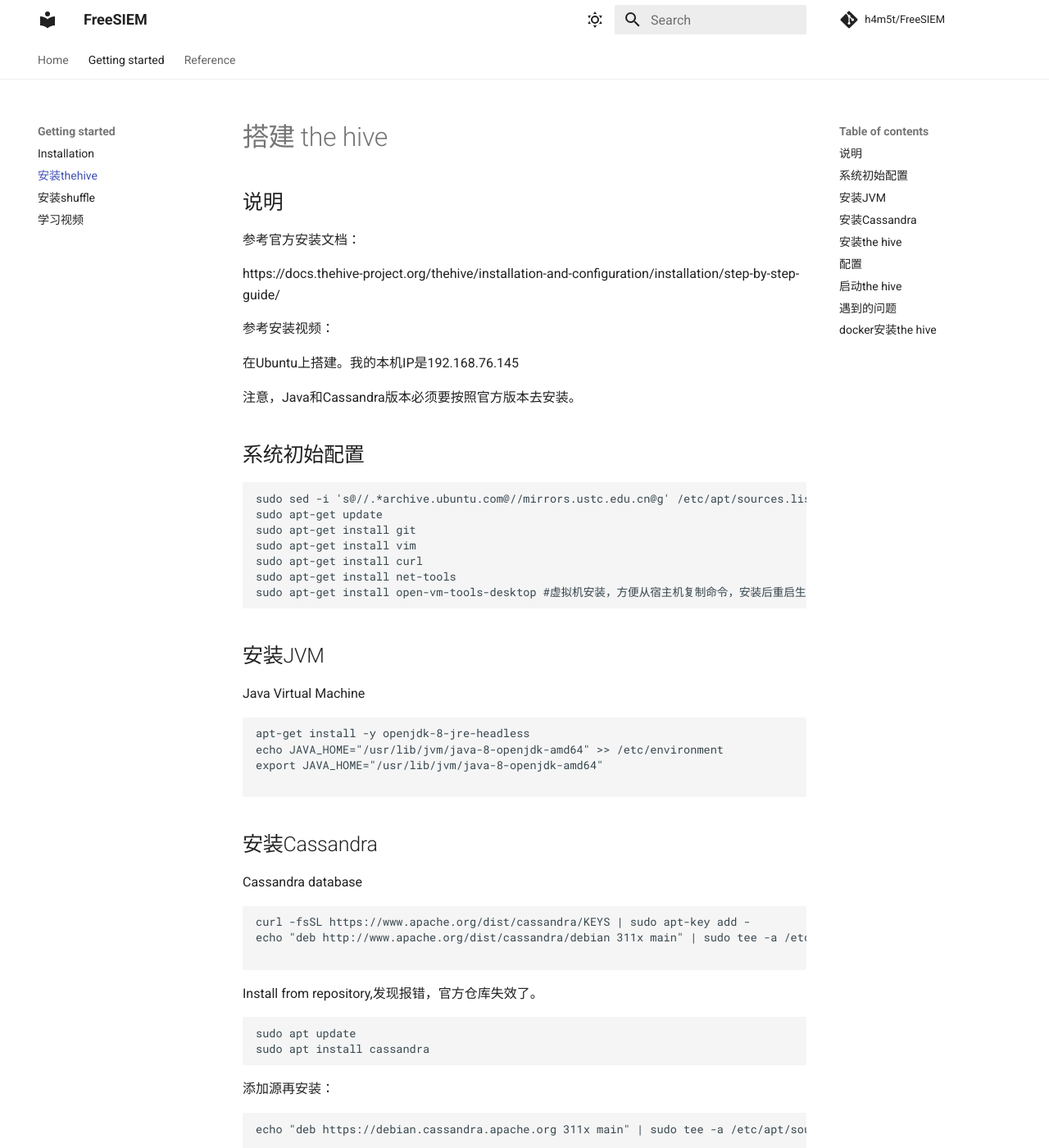
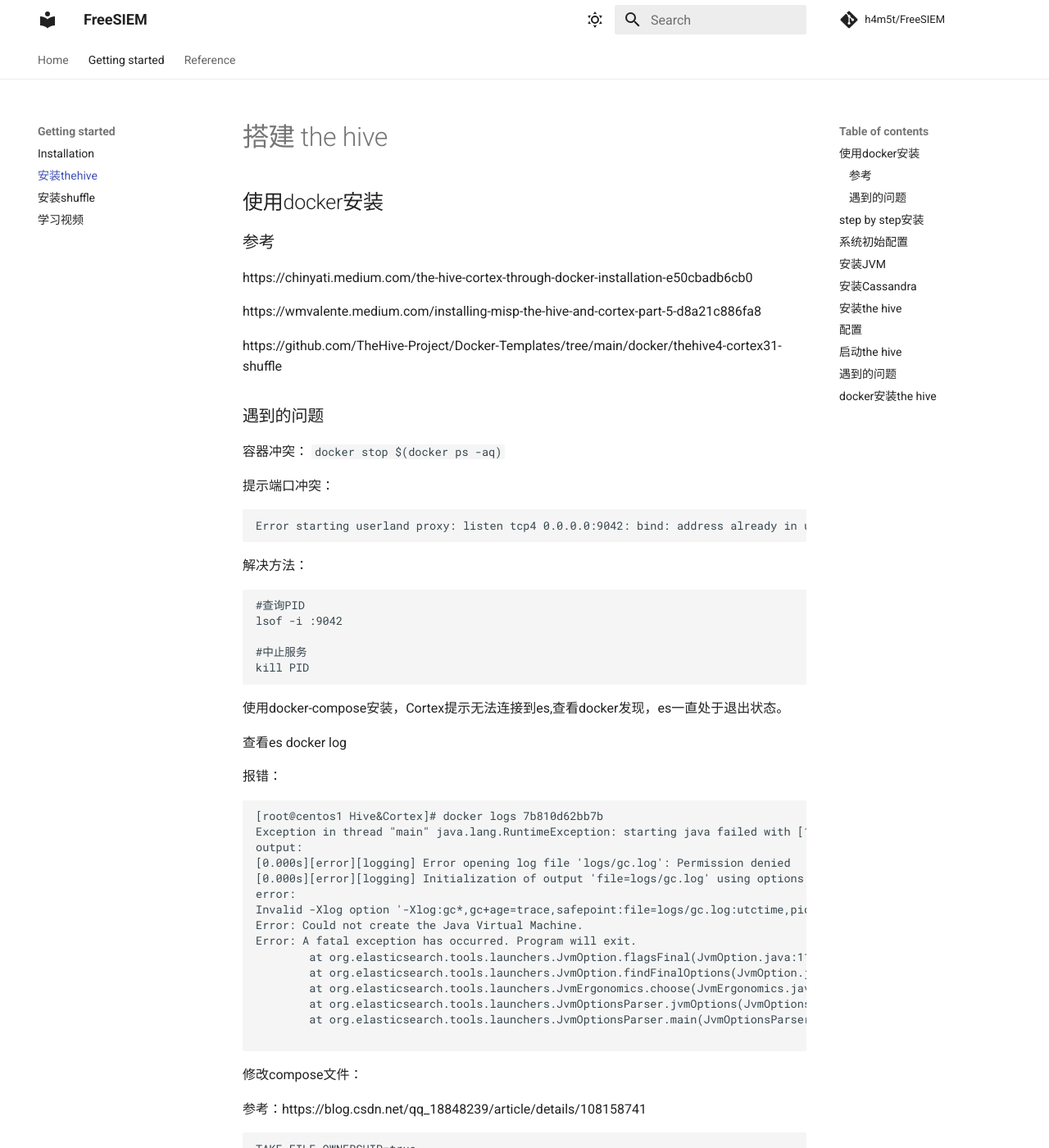
Before and after one commit to h4m5t/FreeSIEM, an MkDocs documentation site: the page built from docs/install_thehive.md, in a window 1280 px wide and 1400 px high. Shown: the whole window at 82% size. Built offline with MkDocs 1.6.1 and Material for MkDocs 9.7.7, drawn with Linux system fonts in a browser that asks for light colours; comment, search, counter and statistics services are not loaded; some of the changed text lies outside the part shown.

Commit message:
Update install_thehive.md

````diff
--- a/docs/install_thehive.md
+++ b/docs/install_thehive.md
@@ -1,6 +1,70 @@
 # 搭建 the hive
 
-## 说明
+## 使用docker安装
+### 参考
+
+https://chinyati.medium.com/the-hive-cortex-through-docker-installation-e50cbadb6cb0
+
+https://wmvalente.medium.com/installing-misp-the-hive-and-cortex-part-5-d8a21c886fa8
+
+https://github.com/TheHive-Project/Docker-Templates/tree/main/docker/thehive4-cortex31-shuffle
+
+
+### 遇到的问题
+容器冲突：
+`docker stop $(docker ps -aq)`
+
+提示端口冲突：
+
+```
+Error starting userland proxy: listen tcp4 0.0.0.0:9042: bind: address already in use
+```
+
+解决方法：
+
+```
+#查询PID
+lsof -i :9042
+
+#中止服务
+kill PID
+```
+
+使用docker-compose安装，Cortex提示无法连接到es,查看docker发现，es一直处于退出状态。
+
+查看es docker log
+
+报错：
+
+```
+[root@centos1 Hive&Cortex]# docker logs 7b810d62bb7b
+Exception in thread "main" java.lang.RuntimeException: starting java failed with [1]
+output:
+[0.000s][error][logging] Error opening log file 'logs/gc.log': Permission denied
+[0.000s][error][logging] Initialization of output 'file=logs/gc.log' using options 'filecount=32,filesize=64m' failed.
+error:
+Invalid -Xlog option '-Xlog:gc*,gc+age=trace,safepoint:file=logs/gc.log:utctime,pid,tags:filecount=32,filesize=64m', see error log for details.
+Error: Could not create the Java Virtual Machine.
+Error: A fatal exception has occurred. Program will exit.
+        at org.elasticsearch.tools.launchers.JvmOption.flagsFinal(JvmOption.java:119)
+        at org.elasticsearch.tools.launchers.JvmOption.findFinalOptions(JvmOption.java:81)
+        at org.elasticsearch.tools.launchers.JvmErgonomics.choose(JvmErgonomics.java:38)
+        at org.elasticsearch.tools.launchers.JvmOptionsParser.jvmOptions(JvmOptionsParser.java:135)
+        at org.elasticsearch.tools.launchers.JvmOptionsParser.main(JvmOptionsParser.java:86)
+
+```
+
+
+
+修改compose文件：
+
+参考：https://blog.csdn.net/qq_18848239/article/details/108158741
+
+```
+TAKE_FILE_OWNERSHIP=true
+```
+
+## step by step安装
 
 参考官方安装文档：
 
@@ -365,5 +429,7 @@
 
 卸载重装。
 
+
+
 ## docker安装the hive
 待更新。
````
